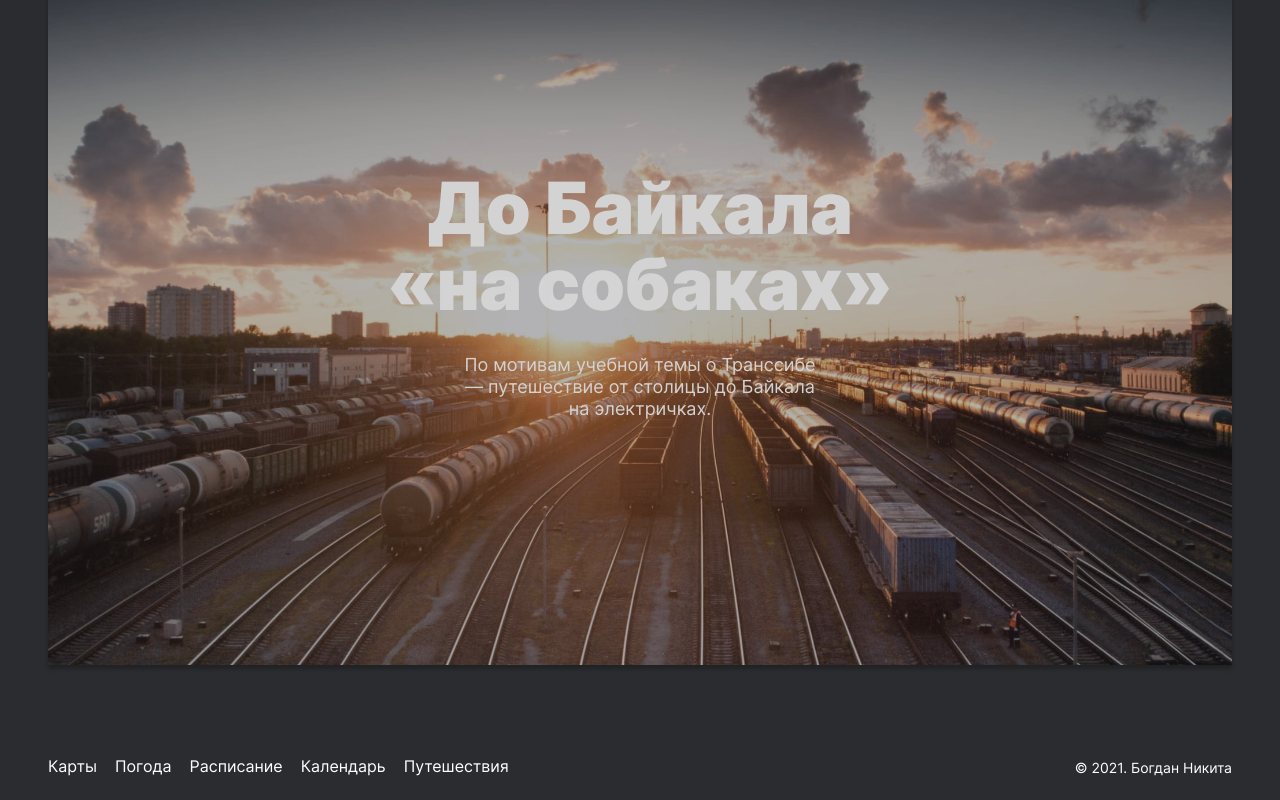
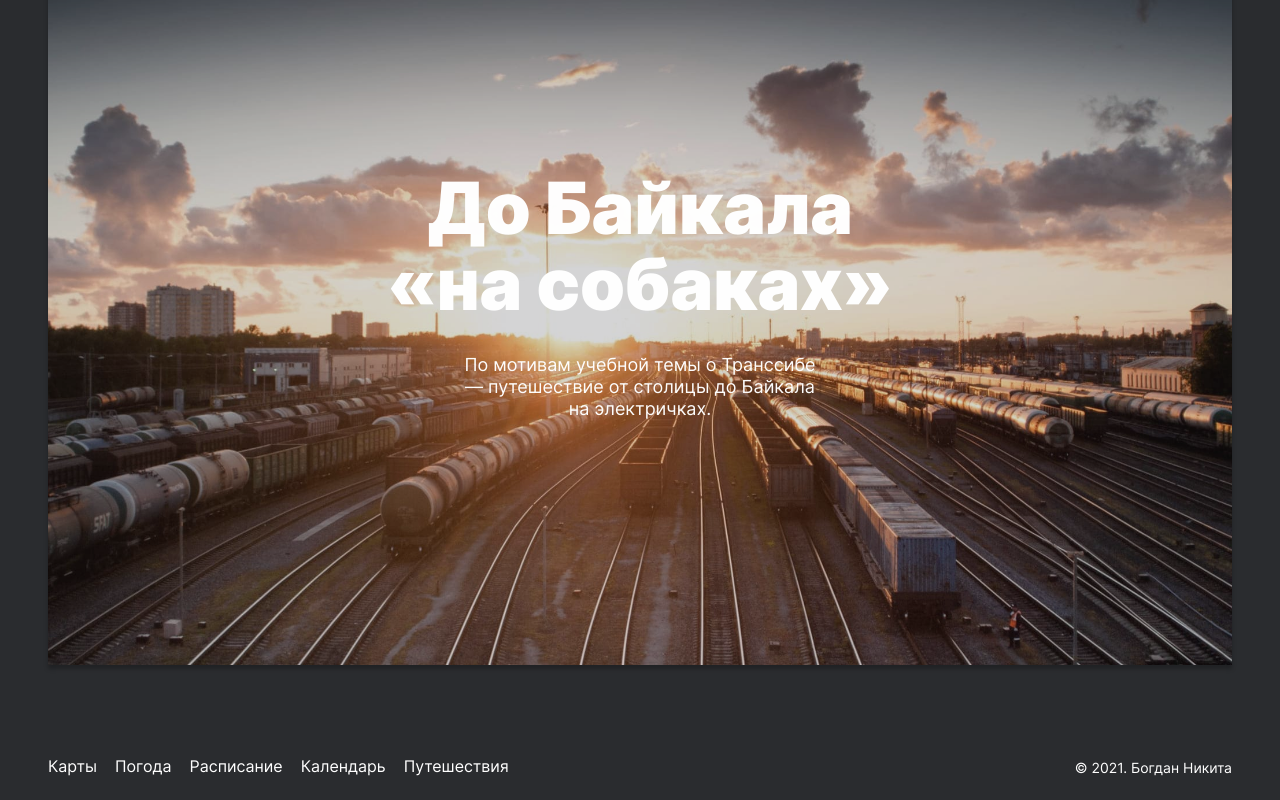
Before and after one commit to nikbog7/russian-travel, a plain HTML site: page index.html in a window 1280 px wide. Shown: the part 6077-6877 px from the top of the page. Drawn offline with Linux system fonts and the light colour scheme.

Commit message:
modifed link

```diff
--- a/blocks/cover/__link/cover__link.css
+++ b/blocks/cover/__link/cover__link.css
@@ -12,6 +12,5 @@
   left: 0;
   width: 100%;
   min-height: 100%;
-  background: rgba(42, 44, 47, 0.2);
   transition: background 0.30s ease-in-out;
 }
```
